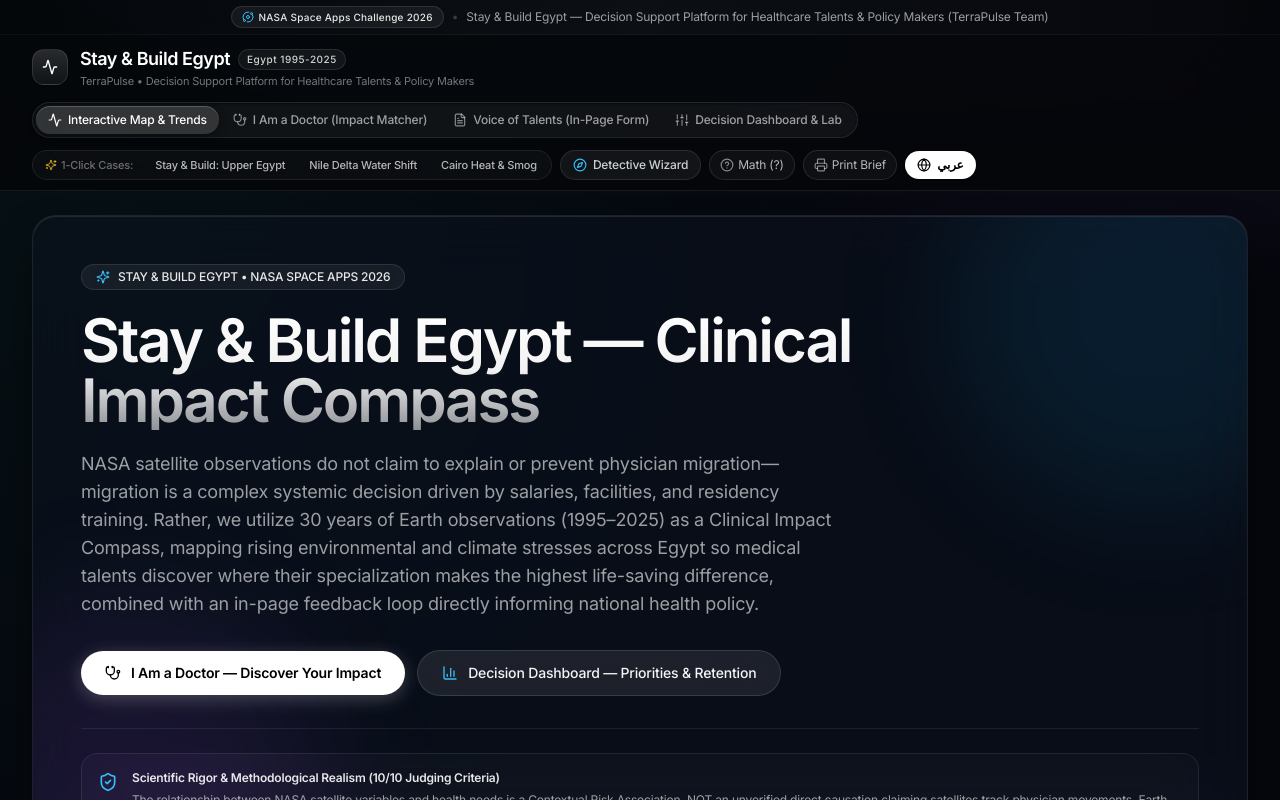
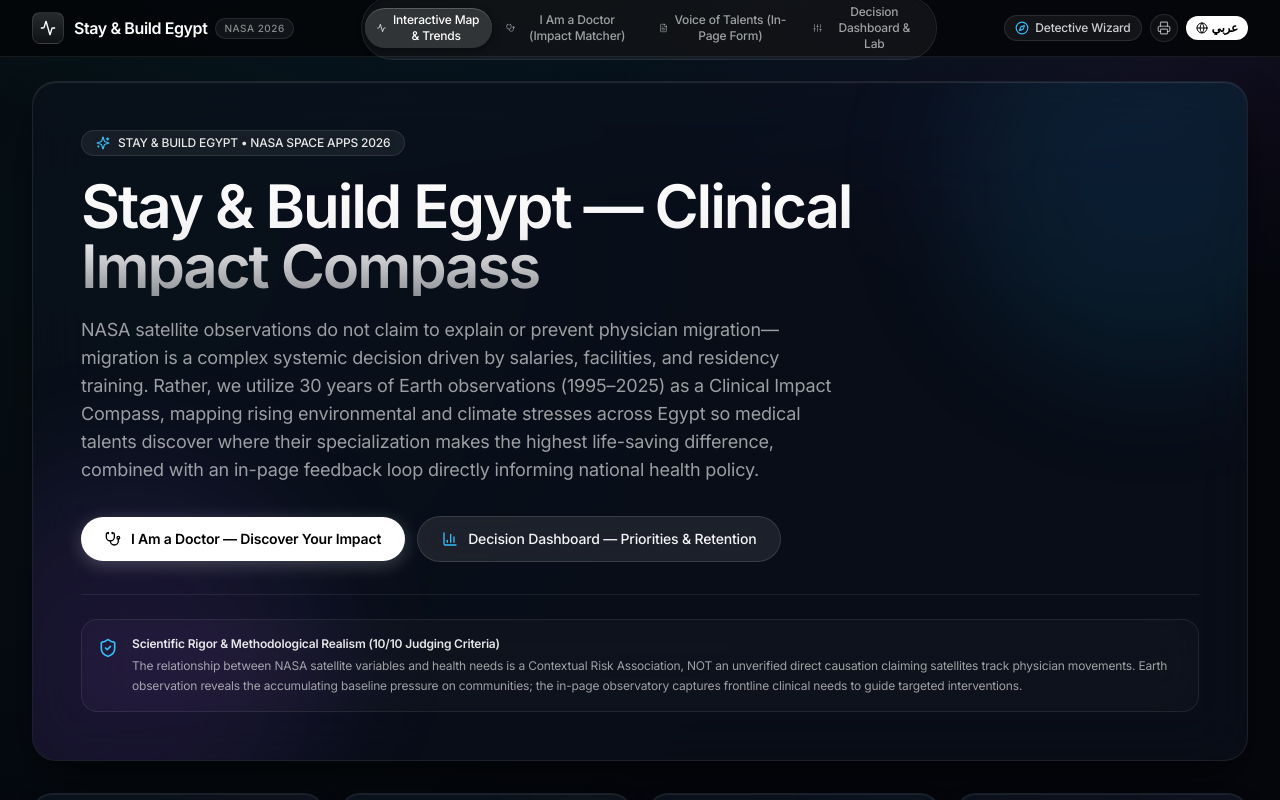
Before and after one commit to muhammadsaid16/Terramed-Pulse, a React (Vite) app: page / in a window 1280 px wide. Shown: the top 800 px of the page. Built offline with nearby package versions, Linux system fonts and the light colour scheme.

Commit message:
refactor(header): slim navbar down to 56px and remove clutter

```diff
--- a/src/App.jsx
+++ b/src/App.jsx
@@ -134,9 +134,6 @@ export default function App() {
         activeTab={activeTab}
         setActiveTab={setActiveTab}
         onOpenWizard={() => setIsWizardOpen(true)}
-        onOpenMath={() => setIsMathOpen(true)}
-        onApplyCase={handleApplyCase}
-        activeCase={activeCase}
       />
 
       {/* Main App Container */}
--- a/src/components/Header.jsx
+++ b/src/components/Header.jsx
@@ -1,5 +1,5 @@
 import React from 'react';
-import { Activity, Stethoscope, FileText, Sliders, HelpCircle, Printer, Globe, Sparkles, Orbit, Compass } from 'lucide-react';
+import { Activity, Stethoscope, FileText, Sliders, Globe, Compass, Printer } from 'lucide-react';
 
 export default function Header({
   lang,
@@ -7,10 +7,7 @@ export default function Header({
   t,
   activeTab,
   setActiveTab,
-  onOpenWizard,
-  onOpenMath,
-  onApplyCase,
-  activeCase
+  onOpenWizard
 }) {
   const toggleLanguage = () => {
     const nextLang = lang === 'en' ? 'ar' : 'en';
@@ -27,46 +24,29 @@ export default function Header({
   ];
 
   return (
-    <header className="sticky top-0 z-40 bg-[#040508]/80 backdrop-blur-2xl border-b border-white/[0.08] transition-all">
-      {/* Subtle Apple Keynote Top Status Strip */}
-      <div className="bg-gradient-to-r from-transparent via-white/[0.03] to-transparent border-b border-white/[0.04] text-xs py-1.5 px-4 text-center text-neutral-400 flex items-center justify-center gap-2">
-        <span className="inline-flex items-center gap-1 px-2.5 py-0.5 rounded-full text-[10px] font-medium bg-white/[0.06] text-white/90 border border-white/10 tracking-wide">
-          <Orbit className="w-3 h-3 text-sky-400" />
-          NASA Space Apps Challenge 2026
-        </span>
-        <span className="hidden sm:inline text-white/20">•</span>
-        <span className="truncate max-w-2xl text-[11px] sm:text-xs text-white/60">{t.tagline}</span>
-      </div>
+    <header className="sticky top-0 z-40 bg-[#040508]/85 backdrop-blur-2xl border-b border-white/[0.08] transition-all">
+      <div className="max-w-7xl mx-auto px-4 sm:px-6 lg:px-8 h-14 flex items-center justify-between gap-4">
 
-      {/* Main Navigation Bar */}
-      <div className="max-w-7xl mx-auto px-4 sm:px-6 lg:px-8 py-2.5">
-        <div className="flex flex-wrap items-center justify-between gap-3">
-
-          {/* Brand Identity */}
+        {/* Brand Logo & Minimalist Title */}
         <div
-            className="flex items-center space-x-3 rtl:space-x-reverse cursor-pointer group"
+          className="flex items-center space-x-2.5 rtl:space-x-reverse cursor-pointer shrink-0 group"
           onClick={() => setActiveTab('detective')}
         >
-            <div className="w-9 h-9 rounded-xl bg-gradient-to-b from-white/15 to-white/5 border border-white/10 flex items-center justify-center shadow-sm group-hover:border-white/25 transition-all">
+          <div className="w-8 h-8 rounded-lg bg-gradient-to-b from-white/15 to-white/5 border border-white/10 flex items-center justify-center shadow-sm group-hover:border-white/25 transition-all">
             <Activity className="w-4 h-4 text-white" />
           </div>
-            <div>
-              <div className="flex items-center space-x-2 rtl:space-x-reverse">
-                <span className="font-semibold text-lg tracking-tight text-white group-hover:text-white/90 transition-colors">
+          <div className="flex items-center gap-2">
+            <span className="font-semibold text-base tracking-tight text-white">
               {t.appTitle}
             </span>
-                <span className="text-[10px] font-medium tracking-wider px-2 py-0.5 rounded-full bg-white/[0.06] text-neutral-300 border border-white/10">
-                  {t.egyptTag}
+            <span className="text-[10px] font-medium tracking-wider px-2 py-0.5 rounded-full bg-white/[0.06] text-white/50 border border-white/10 hidden sm:inline-block">
+              NASA 2026
             </span>
-              </div>
-              <p className="text-[11px] text-white/45 truncate hidden md:block">
-                {t.appSubtitle}
-              </p>
           </div>
         </div>
 
-          {/* Apple Segmented Navigation Pill Track */}
-          <nav className="apple-segmented-track flex items-center gap-0.5">
+        {/* Center: Apple Segmented Pill Track */}
+        <nav className="apple-segmented-track flex items-center gap-0.5 max-w-xl">
           {navTabs.map(tab => {
             const Icon = tab.icon;
             const isActive = activeTab === tab.id;
@@ -78,99 +58,53 @@ export default function Header({
                   const el = document.getElementById(`section-${tab.id}`);
                   if (el) el.scrollIntoView({ behavior: 'smooth' });
                 }}
-                  className={`apple-segmented-item px-3 py-1.5 text-xs flex items-center gap-1.5 transition-all ${
+                className={`apple-segmented-item px-3 py-1 text-xs flex items-center gap-1.5 transition-all ${
                   isActive
                     ? 'apple-segmented-item-active'
                     : 'text-white/60 hover:text-white hover:bg-white/[0.04]'
                 }`}
               >
                 <Icon className={`w-3.5 h-3.5 ${isActive ? 'text-white' : 'text-white/50'}`} />
-                  <span className="hidden lg:inline">{tab.label}</span>
+                <span className="hidden md:inline">{tab.label}</span>
               </button>
             );
           })}
         </nav>
 
-          {/* Action & Utility Buttons */}
-          <div className="flex items-center gap-2">
+        {/* Right: Essential Compact Actions */}
+        <div className="flex items-center gap-2 shrink-0">
 
-            {/* Quick Case Demonstrations */}
-            <div className="hidden xl:flex items-center gap-1 bg-white/[0.03] border border-white/[0.08] rounded-full p-1 text-xs">
-              <span className="text-white/40 px-2 font-medium text-[11px] flex items-center gap-1">
-                <Sparkles className="w-3 h-3 text-amber-400/80" />
-                {t.btnCases}
-              </span>
-              <button
-                onClick={() => onApplyCase(1)}
-                className={`px-2.5 py-0.5 rounded-full text-[11px] font-medium transition-all ${
-                  activeCase === 1 ? 'bg-white text-black font-semibold' : 'text-white/70 hover:text-white hover:bg-white/[0.06]'
-                }`}
-                title="Upper Egypt Heat & Kidney Crisis"
-              >
-                {t.demo1}
-              </button>
-              <button
-                onClick={() => onApplyCase(2)}
-                className={`px-2.5 py-0.5 rounded-full text-[11px] font-medium transition-all ${
-                  activeCase === 2 ? 'bg-white text-black font-semibold' : 'text-white/70 hover:text-white hover:bg-white/[0.06]'
-                }`}
-                title="Nile Delta Water & Agro Shift"
-              >
-                {t.demo2}
-              </button>
-              <button
-                onClick={() => onApplyCase(3)}
-                className={`px-2.5 py-0.5 rounded-full text-[11px] font-medium transition-all ${
-                  activeCase === 3 ? 'bg-white text-black font-semibold' : 'text-white/70 hover:text-white hover:bg-white/[0.06]'
-                }`}
-                title="Cairo Urban Heat & Air Quality"
-              >
-                {t.demo3}
-              </button>
-            </div>
-
-            {/* Guided Tour Wizard */}
+          {/* Guided Tour Pill */}
           <button
             onClick={onOpenWizard}
-              className="apple-chip px-3 py-1.5 rounded-full bg-white/[0.06] hover:bg-white/[0.1] text-white/80 hover:text-white border border-white/10 text-xs font-medium flex items-center gap-1.5"
+            className="apple-chip px-2.5 py-1 rounded-full bg-white/[0.06] hover:bg-white/[0.1] text-white/80 hover:text-white border border-white/10 text-xs font-medium flex items-center gap-1.5 hidden sm:flex"
+            title="Guided Tour"
           >
             <Compass className="w-3.5 h-3.5 text-sky-400" />
-              <span className="hidden sm:inline">{t.btnWizard}</span>
+            <span>{t.btnWizard}</span>
           </button>
 
-            {/* Math Proof Guide */}
-            <button
-              onClick={onOpenMath}
-              className="apple-chip px-2.5 py-1.5 rounded-full bg-white/[0.04] hover:bg-white/[0.08] text-white/70 hover:text-white border border-white/10 text-xs flex items-center gap-1"
-              title="Mathematical Methodology Guide"
-            >
-              <HelpCircle className="w-3.5 h-3.5 text-white/50" />
-              <span className="hidden sm:inline">{t.btnMathExplain}</span>
-            </button>
-
-            {/* Print Brief */}
+          {/* Quick Print Icon */}
           <button
             onClick={() => window.print()}
-              className="apple-chip px-2.5 py-1.5 rounded-full bg-white/[0.04] hover:bg-white/[0.08] text-white/70 hover:text-white border border-white/10 text-xs flex items-center gap-1"
-              title="Print 1-Page Ministerial Executive Brief"
+            className="apple-chip p-1.5 rounded-full bg-white/[0.04] hover:bg-white/[0.08] text-white/70 hover:text-white border border-white/10"
+            title={t.btnPrintBrief}
           >
-              <Printer className="w-3.5 h-3.5 text-white/50" />
-              <span className="hidden sm:inline">{t.btnPrintBrief}</span>
+            <Printer className="w-3.5 h-3.5 text-white/60" />
           </button>
 
           {/* Language Switcher Pill */}
           <button
             onClick={toggleLanguage}
-              className="apple-chip px-3 py-1.5 rounded-full bg-white text-black hover:bg-neutral-200 font-semibold text-xs flex items-center gap-1.5 shadow-sm transition-all"
+            className="apple-chip px-2.5 py-1 rounded-full bg-white text-black hover:bg-neutral-200 font-semibold text-xs flex items-center gap-1 shadow-sm transition-all"
           >
-              <Globe className="w-3.5 h-3.5" />
+            <Globe className="w-3 h-3 text-black" />
             <span>{t.langBtn}</span>
           </button>
 
         </div>
 
       </div>
-      </div>
     </header>
   );
 }
```
Lines whose indentation alone changed are shown as unchanged.
